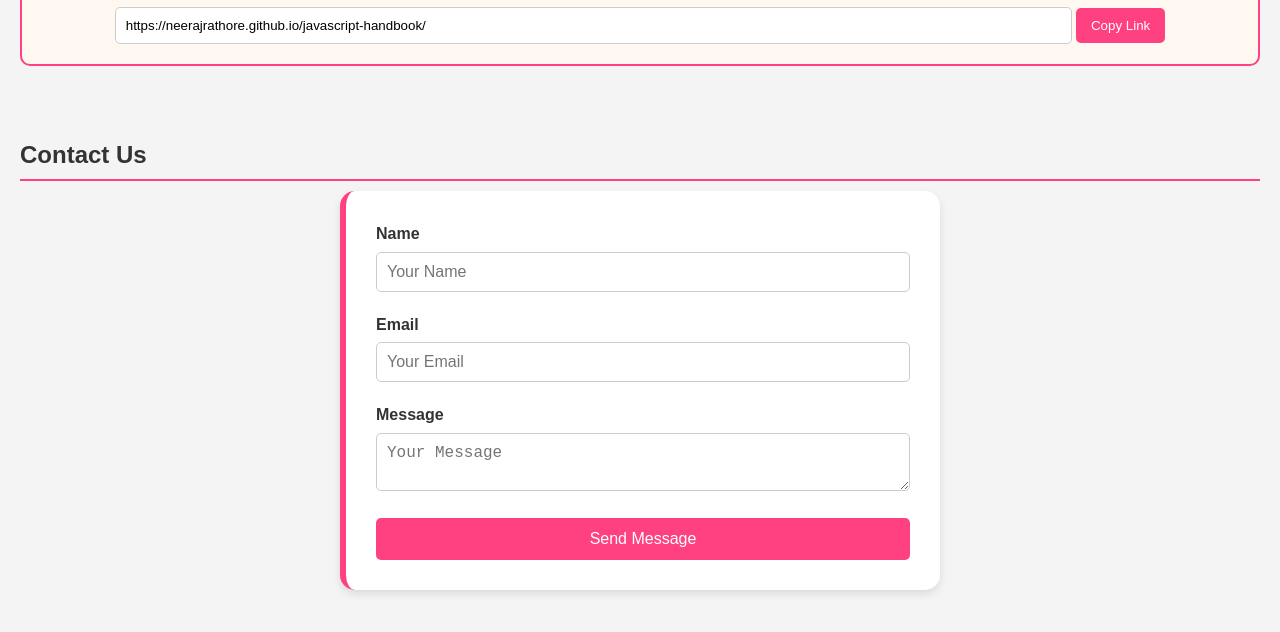
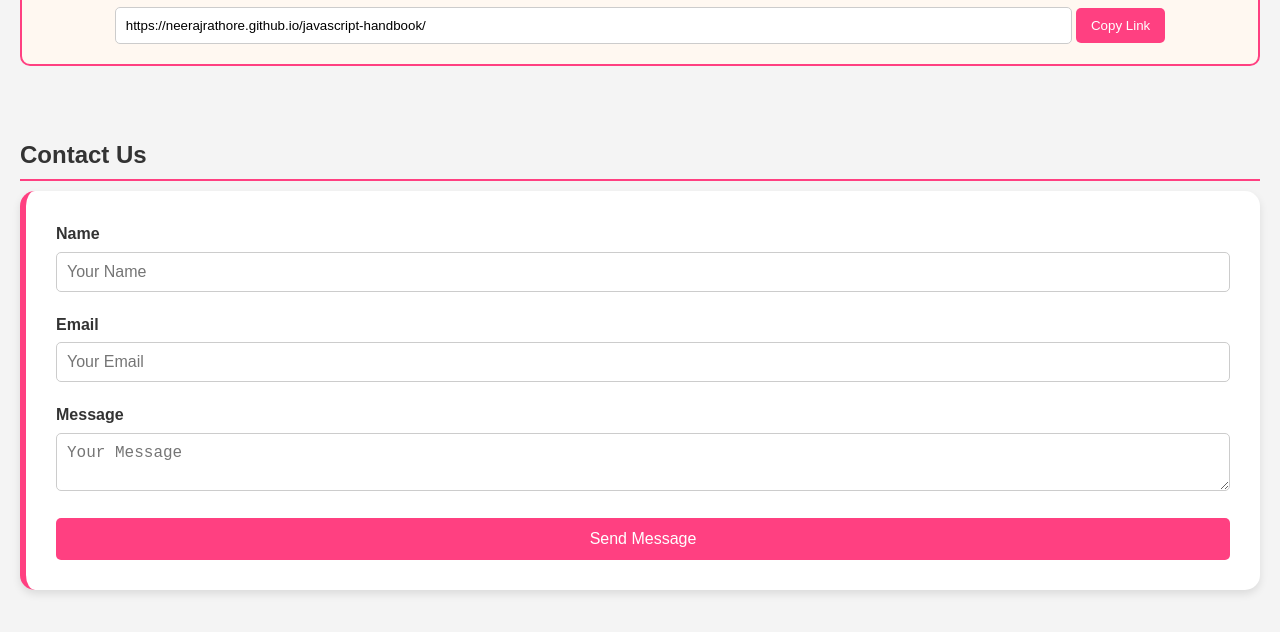
Before and after one commit to neerajrathore/javascript-handbook, a plain HTML site: page index.html in a window 1280 px wide. Shown: the part 1638-2270 px from the top of the page. Drawn offline with Linux system fonts and the light colour scheme.

Commit message:
Width changes of Contact Form

```diff
--- a/styles.css
+++ b/styles.css
@@ -246,9 +246,10 @@ button:hover {
     border-radius: 15px;
     box-shadow: 0 4px 8px rgba(0, 0, 0, 0.1);
     padding: 30px;
-    max-width: 600px;
+    width: 100%; /* Full width */
     margin: 0 auto;
     border-left: 6px solid #ff4081;
+    box-sizing: border-box; /* Ensure padding is included in width */
 }
 
 .form-group {
```
